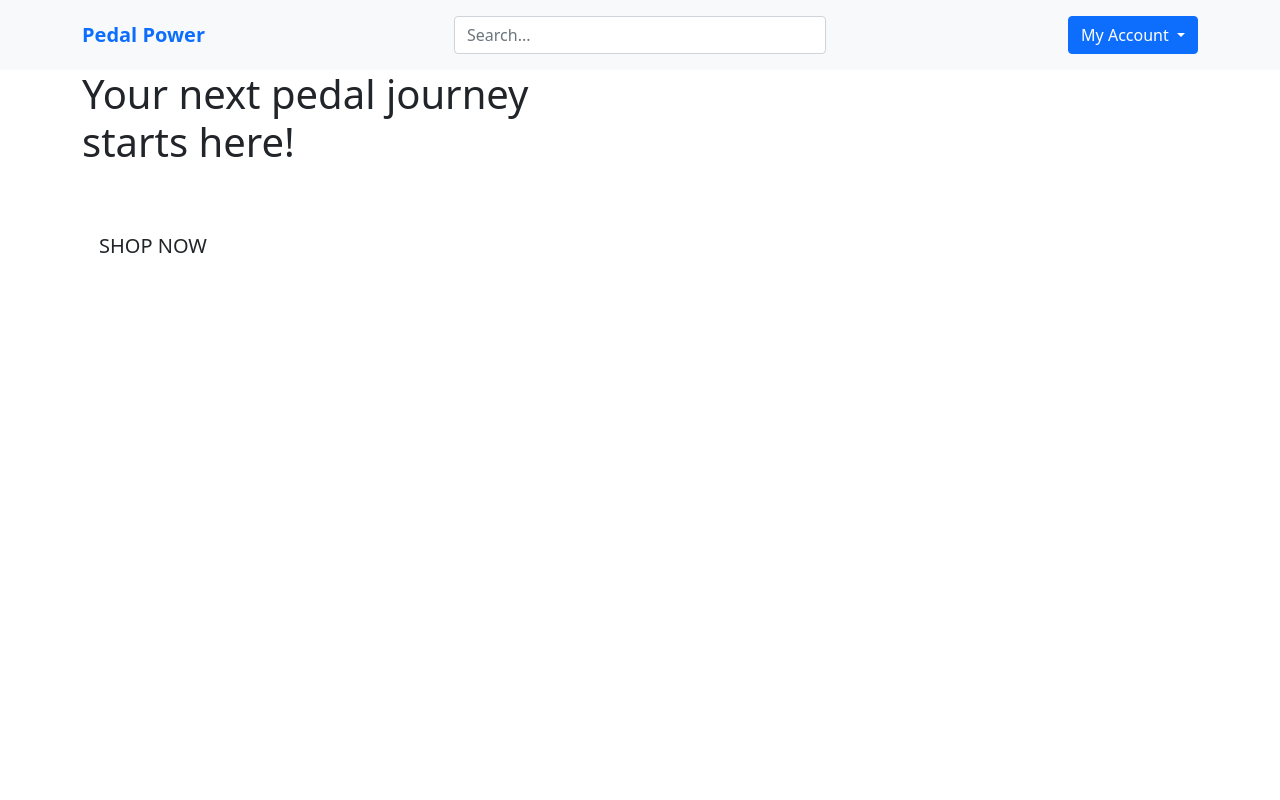
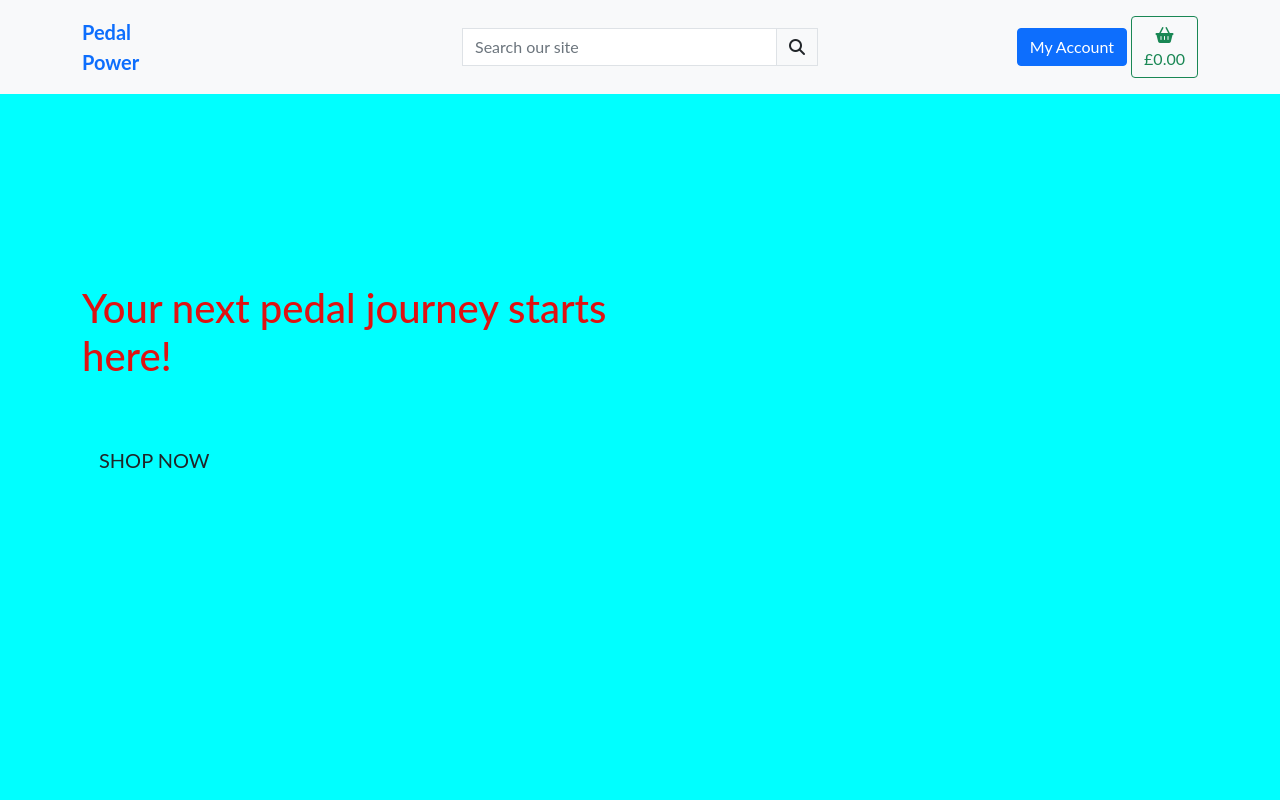
Before and after one commit to l-copeman/bicycle-store, a Django app: page / in a window 1280 px wide. Run offline with Django 3.2, Linux system fonts and the light colour scheme; some libraries are stand-ins or nearby versions.

Commit message:
BUILD: Added form for search bar, template tags for header links and shopping bag

```diff
--- a/cycle_store/settings.py
+++ b/cycle_store/settings.py
@@ -147,6 +147,10 @@
 # https://docs.djangoproject.com/en/3.2/howto/static-files/
 
 STATIC_URL = '/static/'
+STATICFILES_DIRS = (os.path.join(BASE_DIR, 'static'),)
+
+MEDIA_URL = '/media/'
+MEDIA_ROOT = os.path.join(BASE_DIR, 'media')
 
 # Default primary key field type
 # https://docs.djangoproject.com/en/3.2/ref/settings/#default-auto-field
--- a/cycle_store/urls.py
+++ b/cycle_store/urls.py
@@ -15,9 +15,11 @@
 """
 from django.contrib import admin
 from django.urls import path, include
+from django.conf import settings
+from django.conf.urls.static import static
 
 urlpatterns = [
     path('admin/', admin.site.urls),
     path('accounts/', include('allauth.urls')),
     path('', include('home.urls')),
-]
+] + static(settings.MEDIA_URL, document_root=settings.MEDIA_ROOT)
--- a/static/css/base.css
+++ b/static/css/base.css
@@ -1,4 +1,4 @@
-/* html {
+html {
     height: 100%;
 }
 
@@ -17,4 +17,4 @@
 
 h2 {
     text-transform: uppercase;
-} */
+}
--- a/templates/base.html
+++ b/templates/base.html
@@ -26,6 +26,7 @@
   {% endblock %}
 
   {% block js %}
+  <script src="https://kit.fontawesome.com/cd1fc6e5ef.js" crossorigin="anonymous"></script>
   <script src="https://cdn.jsdelivr.net/npm/bootstrap@5.0.2/dist/js/bootstrap.bundle.min.js"
     integrity="sha384-MrcW6ZMFYlzcLA8Nl+NtUVF0sA7MsXsP1UyJoMp4YLEuNSfAP+JcXn/tWtIaxVXM" crossorigin="anonymous">
   </script>
@@ -38,53 +39,84 @@
   <header class="bg-light">
     <div class="container">
       <div class="row align-items-center py-3">
-        <!-- Logo and Menu for Small Screens -->
-        <div class="d-flex d-md-none justify-content-between align-items-center">
-          <a href="#" class="navbar-brand fw-bold">Pedal Power</a>
-          <button class="btn btn-primary" type="button" data-bs-toggle="collapse" data-bs-target="#mobileMenu" aria-expanded="false" aria-controls="mobileMenu">
-            Menu
+        <!-- Logo Section -->
+        <div class="col-4">
+          <a href="{% url 'home' %}" class="navbar-brand fw-bold">Pedal<br>Power</a>
+        </div>
+        <!-- Search Bar Section -->
+        <div class="col-md-4 d-none d-md-block">
+          <form method="GET" action="">
+            <div class="input-group w-100">
+              <input class="form-control border border-black rounded-0" type="text" name="q"
+                placeholder="Search our site">
+              <div class="input-group-append">
+                <button class="form-control btn btn-black border border-black rounded-0" type="submit">
+                  <span class="icon">
+                    <i class="fas fa-search"></i>
+                  </span>
                 </button>
               </div>
-        <!-- Full Header for Medium Screens and Above -->
-        <div class="col-12 d-none d-md-flex align-items-center">
-          <!-- Logo -->
-          <div class="col-md-4 text-start">
-            <a href="#" class="navbar-brand fw-bold">Pedal Power</a>
             </div>
-          <!-- Search Bar -->
-          <div class="col-md-4">
-            <form class="w-100">
-              <input type="text" class="form-control" placeholder="Search...">
           </form>
         </div>
-          <!-- My Account Dropdown -->
-          <div class="col-md-4 text-end">
-            <div class="dropdown">
-              <button class="btn btn-primary dropdown-toggle" type="button" id="accountDropdown" data-bs-toggle="dropdown" aria-expanded="false">
+        <!-- Search Button and Account Dropdown -->
+        <div class="col-6 col-md-4 text-end">
+          <!-- Search Button for Small Screens -->
+          <button class="btn btn-outline-secondary d-inline d-md-none me-2" type="button" data-bs-toggle="collapse"
+            data-bs-target="#searchCollapse" aria-expanded="false" aria-controls="searchCollapse">
+            <i class="fas fa-search"></i>
+          </button>
+          <!-- Account Dropdown -->
+          <div class="dropdown d-inline">
+            <button class="btn btn-primary dropdown" type="button" id="accountDropdown" data-bs-toggle="dropdown"
+              aria-expanded="false">
               My Account
             </button>
             <ul class="dropdown-menu dropdown-menu-end" aria-labelledby="accountDropdown">
-                <li><a class="dropdown-item" href="#">Login</a></li>
-                <li><a class="dropdown-item" href="#">Register</a></li>
+              {% if request.user.is_authenticated %}
+              {% if request.user.is_superuser %}
+              <li>
+                <a href="" class="dropdown-item">Product Management</a>
+              </li>
+              {% endif %}
+              <li><a href="" class="dropdown-item">My Profile</a></li>
+              <li><a href="{% url 'account_logout' %}" class="dropdown-item">Logout</a></li>
+              {% else %}
+              <li><a href="{% url 'account_signup' %}" class="dropdown-item">Register</a></li>
+              <li><a href="{% url 'account_login' %}" class="dropdown-item">Login</a></li>
+              {% endif %}
             </ul>
+            <!-- Shopping Basket Button -->
+            <a href="#" class="btn btn-outline-success">
+              <div class="text-center">
+                <div><i class="fa-solid fa-basket-shopping"></i></div>
+                <p class="my-0">
+                  {% if grand_total %}
+                  £{{ grand_total|floatformat:2 }}
+                  {% else %}
+                  £0.00
+                  {% endif %}
+                </p>
+              </div>
+            </a>
           </div>
         </div>
+
+        <!-- Collapsible Search Bar for Small Screens -->
+        <div class="collapse mt-2 d-md-none" id="searchCollapse">
+          <form method="GET" action="">
+            <div class="input-group w-100">
+              <input class="form-control border border-black rounded-0" type="text" name="q"
+                placeholder="Search our site">
+              <div class="input-group-append">
+                <button class="form-control btn btn-black border border-black rounded-0" type="submit">
+                  <span class="icon">
+                    <i class="fas fa-search"></i>
+                  </span>
+                </button>
               </div>
-        <!-- Small Screen Menu Dropdown -->
-        <div class="collapse col-12 mt-3 d-md-none" id="mobileMenu">
-          <ul class="list-unstyled">
-            <li class="mb-2">
-              <form>
-                <input type="text" class="form-control" placeholder="Search...">
+            </div>
           </form>
-            </li>
-            <li class="mb-2">
-              <a href="#" class="btn btn-primary w-100">Login</a>
-            </li>
-            <li>
-              <a href="#" class="btn btn-outline-primary w-100">Register</a>
-            </li>
-          </ul>
         </div>
       </div>
     </div>
```
Lines whose indentation alone changed are shown as unchanged.
